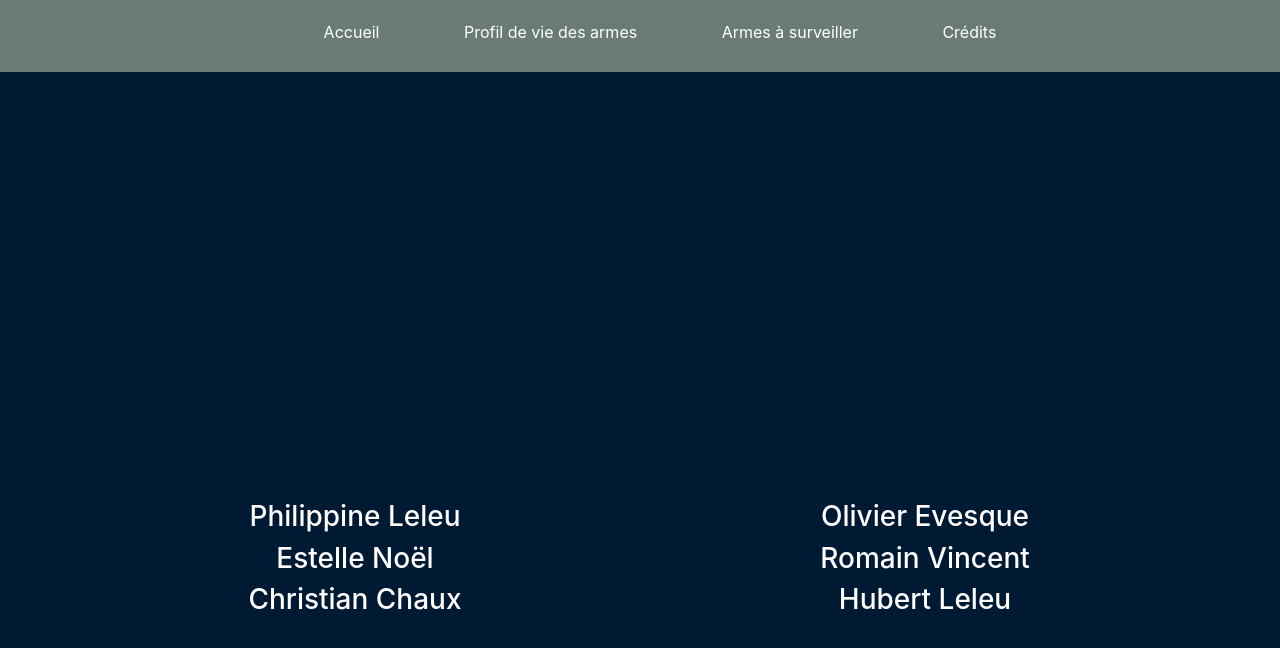
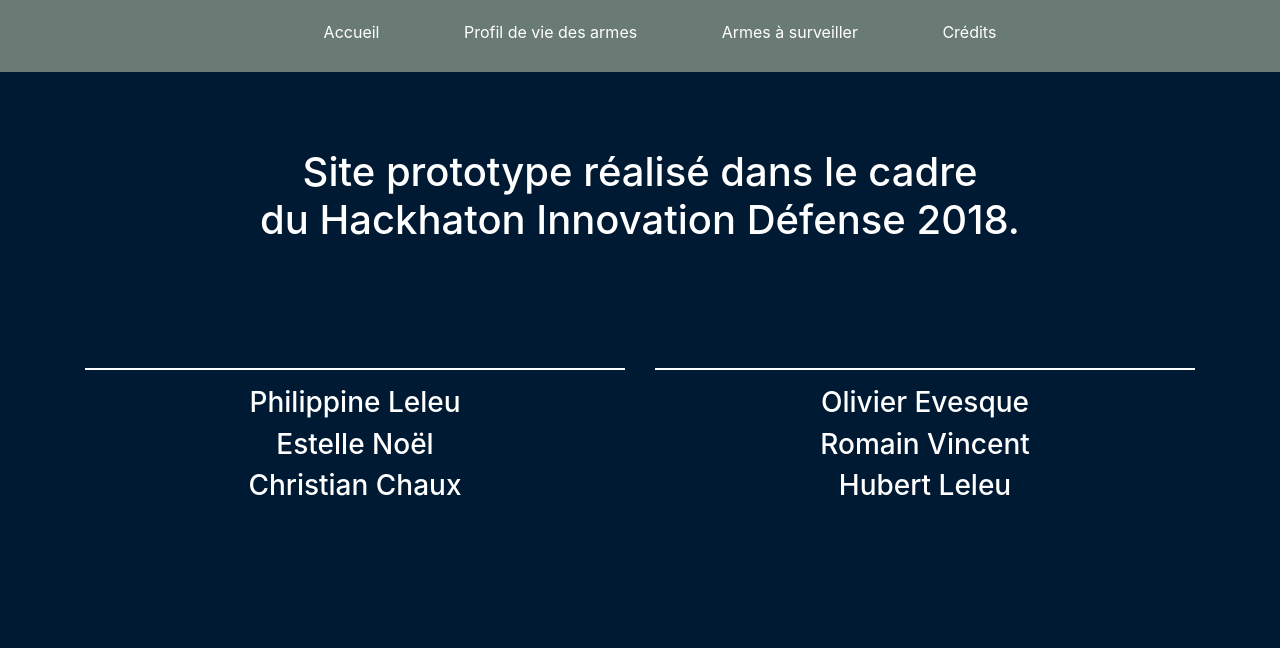
Before and after one commit to Romain-Vincent/FelinStat-Front, a plain HTML site: page src/credits.html in a window 1280 px wide. Drawn offline with nearby package versions, Linux system fonts and the light colour scheme.

Commit message:
Update credits page

```diff
--- a/src/credits.html
+++ b/src/credits.html
@@ -18,13 +18,20 @@
       </ul>
     </nav>
     <div class="container">
+        <div class="row credit">
+            <div class="col-lg-12">
+                <h1><br>Site prototype réalisé dans le cadre <br> du Hackhaton Innovation Défense 2018.</h1>
+            </div>
+          </div>
       <div class="row credit">
         <div class="col-lg-6">
+          <hr>
           <h3>Philippine Leleu</h3>
           <h3>Estelle Noël</h3>
           <h3>Christian Chaux</h3>
         </div>
         <div class="col-lg-6">
+          <hr>
           <h3>Olivier Evesque</h3>
           <h3>Romain Vincent</h3>
           <h3>Hubert Leleu</h3>
--- a/template/css/felin.css
+++ b/template/css/felin.css
@@ -73,7 +73,7 @@ nav ul li a{
   margin-top: 130px;
 }
 .credit {
-  margin-top: 500px;
+  margin-top: 100px;
 }
 .board {
   margin-top: 40px;
@@ -110,6 +110,13 @@ p {
   text-align: center;
   color: white;
 }
+
+hr {
+  height: 2px;
+  color: #FFFF;
+  background-color: #FFFF;
+  border: none;
+  }
 
 #paraOne {
   padding-top: 95px;
```
Also changed, not shown: src/index.html (+3 -0 lines).
